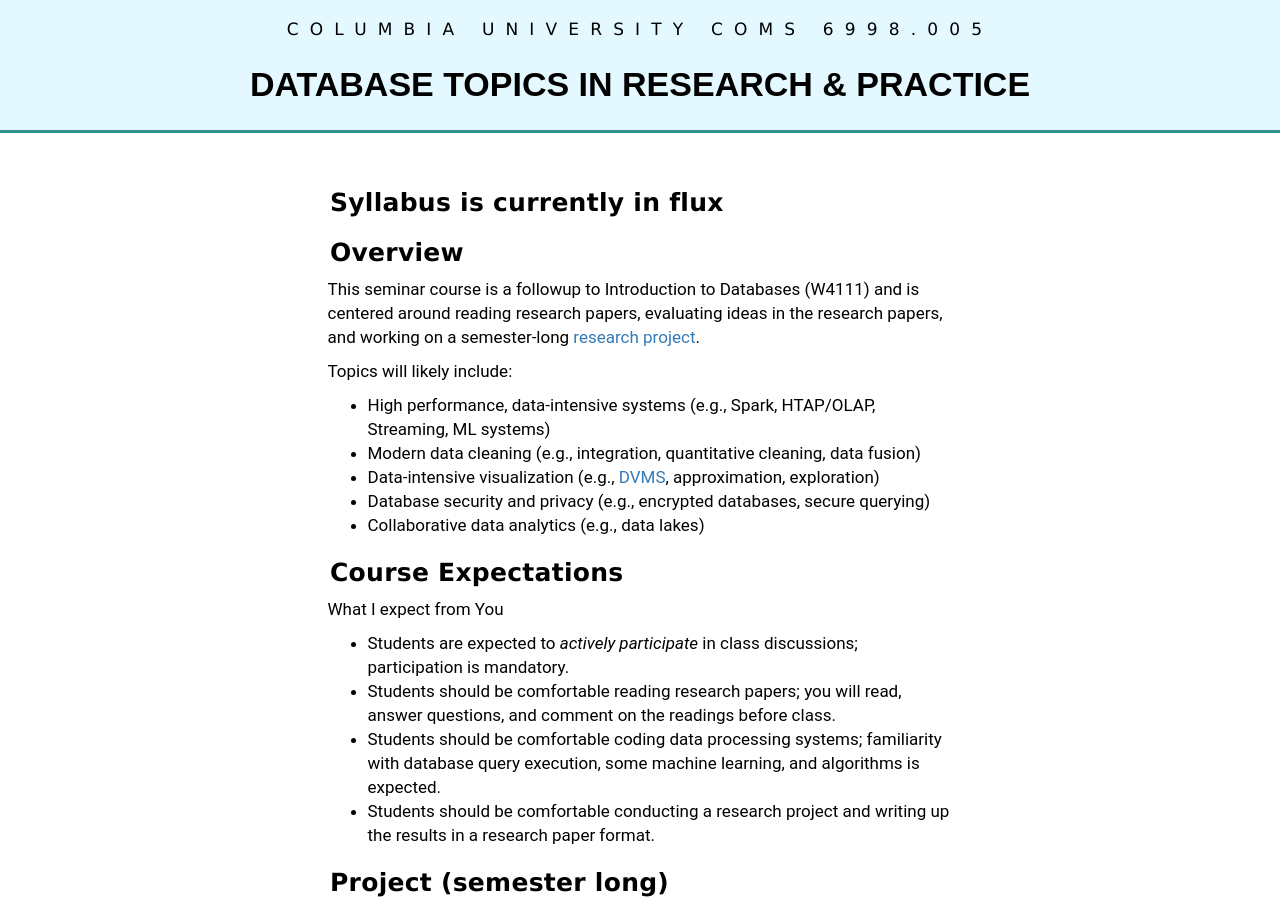
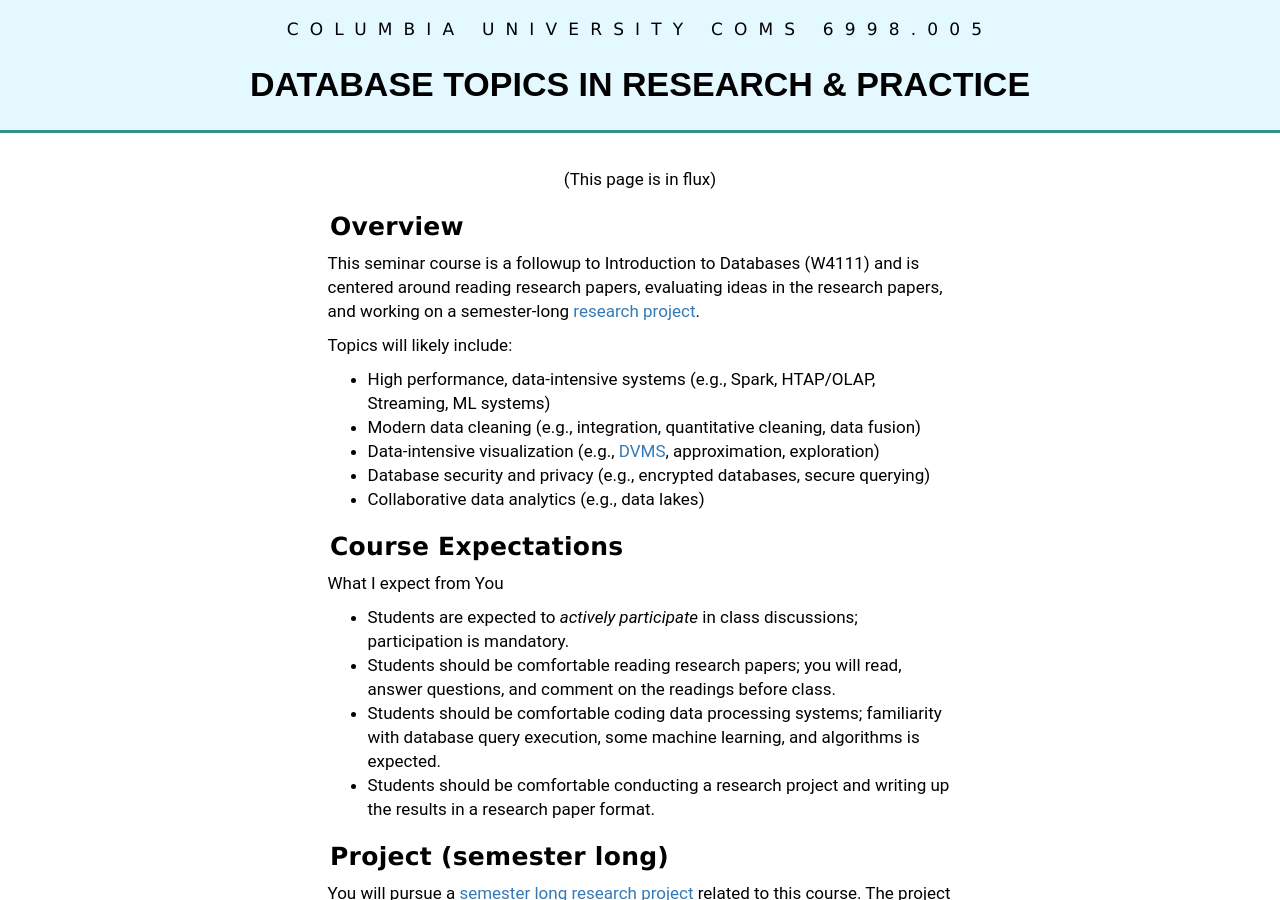
Before and after one commit to columbiadb/columbiadb.github.io, a Jekyll site: the page built from syllabus.md, in a window 1280 px wide and 900 px high. Built offline with Jekyll 4.4.1, drawn with Linux system fonts in a browser that asks for light colours.

Commit message:
lazy commit msg

```diff
--- a/syllabus.md
+++ b/syllabus.md
@@ -2,7 +2,7 @@
 layout: page
 ---
 
-#### Syllabus is currently in flux
+<center>(This page is in flux)</center>
 
 #### Overview
 
```
